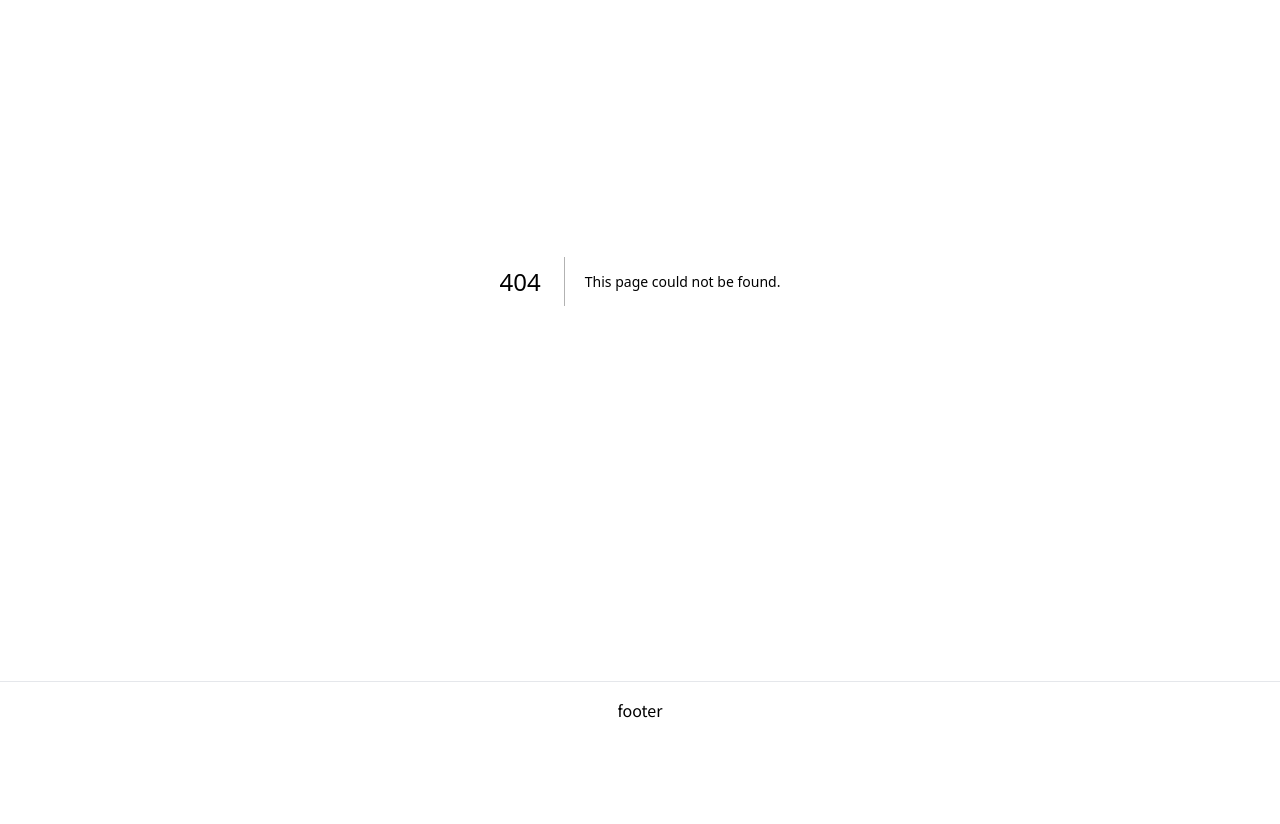
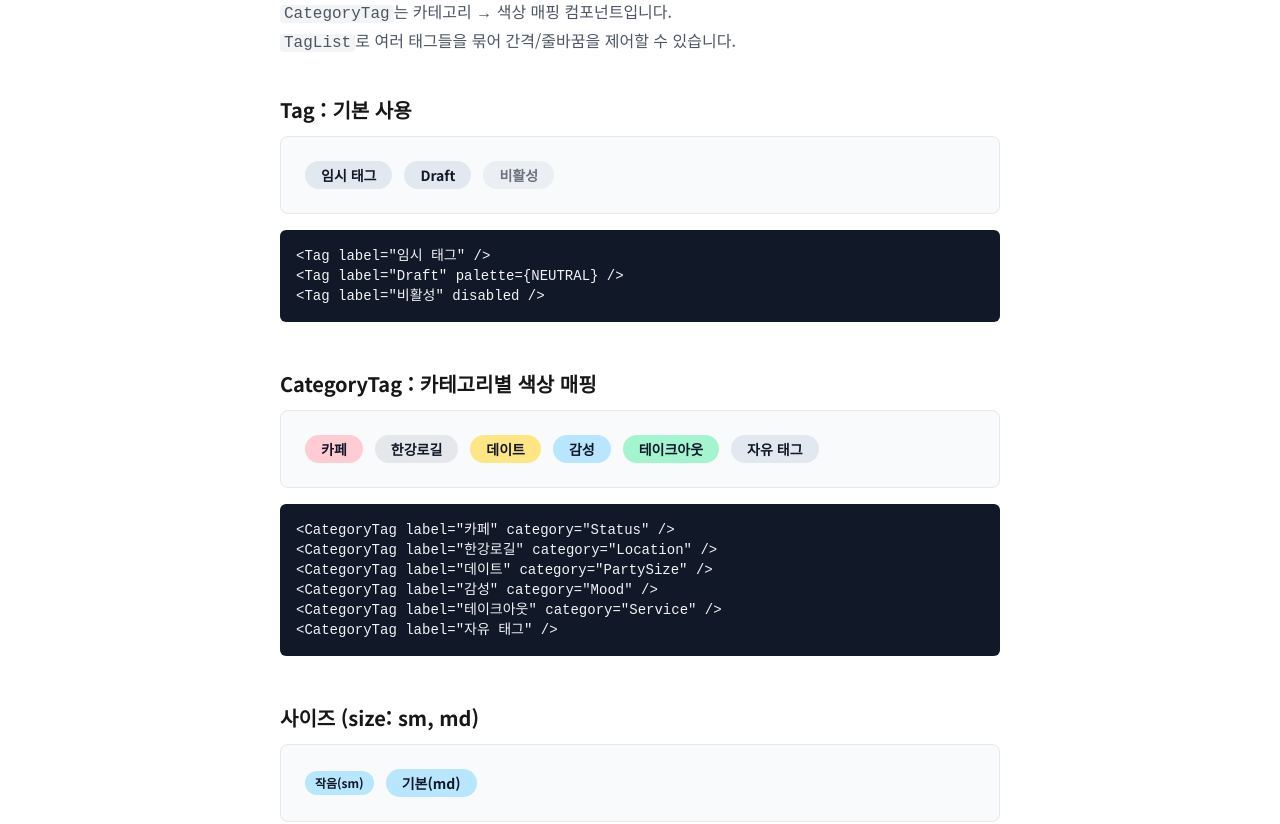
Before and after one commit to Starfish-122/CNX, a Next.js app: page /guide/tag in a window 1280 px wide. Before the commit this address had no page. Shown: the part 180-1004 px from the top of the page. Before the commit the page ends 918 px from the top, so only its background shows below. Built offline with nearby package versions, Linux system fonts and the light colour scheme.

Commit message:
feat: Tag, CategoryTag, TagList

```diff
--- a/src/app/(pages)/guide/page.tsx
+++ b/src/app/(pages)/guide/page.tsx
@@ -4,19 +4,24 @@ import Text from '@/components/base/Text';
 
 const components = [
   {
-    name: 'Title',
+    name: '📑 Title',
     description: '페이지/섹션에 사용되는 타이틀 컴포넌트',
     link: '/guide/title',
   },
 	{
-		name: 'Text',
+		name: '📑 Text',
 		description: '기본 텍스트 컴포넌트',
 		link: '/guide/text',
 	},
 	{
-		name: 'StarRating',
+		name: '⭐ StarRating',
 		description: '별점 컴포넌트',
 		link: '/guide/star-rating',
+	},
+	{
+		name: '🏷️ Tag & TagList',
+		description: '태그 컴포넌트',
+		link: '/guide/tag',
 	},
   // 필요 시 더 추가
 ];
--- /dev/null
+++ b/src/app/(pages)/guide/tag/page.tsx
@@ -0,0 +1,144 @@
+'use client';
+
+import React from 'react';
+import Title from '@/components/base/Title';
+
+import Tag from '@/components/base/Tag';
+import TagList from '@/components/base/TagList';
+import CategoryTag from '@/components/base/CategoryTag';
+
+import GuideLayout from '@/components/guide/GuideLayout';
+import GuideSection from '@/components/guide/GuideSection';
+import ExampleCard from '@/components/guide/ExampleCard';
+import PropsTable from '@/components/guide/PropsTable';
+import CodeTag from '@/components/guide/CodeTag';
+
+export default function TagsGuide(): React.JSX.Element {
+  return (
+    <GuideLayout
+      title="🏷️ Tag / TagList / CategoryTag"
+      description={
+        <>
+          <CodeTag>Tag</CodeTag>는 팔레트를 받아 렌더링하는 단순한 <b>프레젠테이션 전용</b> 컴포넌트,<br/>
+          <CodeTag>CategoryTag</CodeTag>는 카테고리 → 색상 매핑 컴포넌트입니다.<br/>
+          <CodeTag>TagList</CodeTag>로 여러 태그들을 묶어 간격/줄바꿈을 제어할 수 있습니다.
+        </>
+      }
+    >
+      {/* 기본 사용: Tag (Neutral) */}
+      <GuideSection title="Tag : 기본 사용">
+        <ExampleCard
+          demo={
+            <TagList>
+              <Tag label="임시 태그" />
+              <Tag label="Draft" />
+              <Tag label="비활성" disabled />
+            </TagList>
+          }
+          code={`<Tag label="임시 태그" />
+<Tag label="Draft" palette={NEUTRAL} />
+<Tag label="비활성" disabled />`}
+        />
+      </GuideSection>
+
+      {/* 카테고리 매핑: CategoryTag */}
+      <GuideSection title="CategoryTag : 카테고리별 색상 매핑">
+        <ExampleCard
+          demo={
+            <TagList>
+              <CategoryTag label="카페" category="Status" />
+              <CategoryTag label="한강로길" category="Location" />
+              <CategoryTag label="데이트" category="PartySize" />
+              <CategoryTag label="감성" category="Mood" />
+              <CategoryTag label="테이크아웃" category="Service" />
+              <CategoryTag label="자유 태그" /> {/* category 없음 → Neutral */}
+            </TagList>
+          }
+          code={`<CategoryTag label="카페" category="Status" />
+<CategoryTag label="한강로길" category="Location" />
+<CategoryTag label="데이트" category="PartySize" />
+<CategoryTag label="감성" category="Mood" />
+<CategoryTag label="테이크아웃" category="Service" />
+<CategoryTag label="자유 태그" />`}
+        />
+      </GuideSection>
+
+      {/* 사이즈 */}
+      <GuideSection title="사이즈 (size: sm, md)">
+        <ExampleCard
+          demo={
+            <div className="space-y-6">
+              <div>
+                <TagList>
+                  <CategoryTag label="작음(sm)" category="Mood" size="sm" />
+                  <CategoryTag label="기본(md)" category="Mood" size="md" />
+                </TagList>
+              </div>
+            </div>
+          }
+          code={`<CategoryTag label="작음(sm)" category="Mood" size="sm" />
+<CategoryTag label="기본(md)" category="Mood" size="md" />`}
+        />
+      </GuideSection>
+
+      {/* 리스트 레이아웃 */}
+      <GuideSection title="리스트 레이아웃 (gap, wrap)">
+        <ExampleCard
+          demo={
+            <div className="space-y-6">
+              <div>
+                <TagList gap="lg" wrap className="max-w-xs border rounded p-3">
+                  {Array.from({ length: 8 }).map((_, i) => (
+                    <CategoryTag key={i} label={`태그 ${i + 1}`} category="Status" />
+                  ))}
+                </TagList>
+              </div>
+            </div>
+          }
+          code={`<TagList gap="lg" wrap>
+  {Array.from({ length: 8 }).map((_, i) => (
+    <CategoryTag key={i} label={\`태그 \${i + 1}\`} category="Status" />
+  ))}
+</TagList>`}
+        />
+      </GuideSection>
+
+      {/* Props */}
+      <GuideSection title="Props">
+        <Title element="h3" className="text-md mb-3">Tag</Title>
+        <PropsTable
+          rows={[
+            { prop: 'label', type: 'string', def: '—', desc: '표시할 텍스트' },
+            { prop: 'palette', type: '{ base: string; hover?: string }', def: '—', desc: '색상 팔레트' },
+            { prop: 'disabled', type: 'boolean', def: 'false', desc: '비활성화' },
+            { prop: 'size', type: `'sm' | 'md'`, def: `'md'`, desc: '크기' },
+            { prop: 'className', type: 'string', def: '—', desc: '커스텀 클래스' },
+          ]}
+        />
+
+        <div className="h-6" />
+        <Title element="h3" className="text-md mb-3">TagList</Title>
+        <PropsTable
+          rows={[
+            { prop: 'children', type: 'React.ReactNode', def: '—', desc: '내부 태그들' },
+            { prop: 'gap', type: `'sm' | 'md' | 'lg'`, def: `'md'`, desc: '간격' },
+            { prop: 'wrap', type: 'boolean', def: 'true', desc: '줄바꿈 허용' },
+            { prop: 'className', type: 'string', def: '—', desc: '커스텀 클래스' },
+          ]}
+        />
+
+        <div className="h-6" />
+        <Title element="h3" className="text-md mb-3">CategoryTag</Title>
+        <PropsTable
+          rows={[
+            { prop: 'label', type: 'string', def: '—', desc: '표시할 텍스트' },
+            { prop: 'category', type: `'Status' | 'Location' | 'PartySize' | ..`, def: '(optional)', desc: '카테고리' },
+            { prop: 'disabled', type: 'boolean', def: 'false', desc: '비활성화' },
+            { prop: 'size', type: `'sm' | 'md'`, def: `'md'`, desc: '크기' },
+            { prop: 'className', type: 'string', def: '—', desc: '커스텀 클래스' },
+          ]}
+        />
+      </GuideSection>
+    </GuideLayout>
+  );
+}
--- /dev/null
+++ b/src/components/base/CategoryTag.tsx
@@ -0,0 +1,32 @@
+'use client';
+
+import React from 'react';
+import Tag from './Tag';
+import { CATEGORY_COLOR, NEUTRAL, type TagCategory } from './categoryColors';
+
+type CategoryTagProps = {
+  label: string;
+  category?: TagCategory;
+  disabled?: boolean;
+  size?: 'sm' | 'md';
+  className?: string;
+};
+
+export default function CategoryTag({
+  label,
+  category,
+  disabled,
+  size = 'md',
+  className,
+}: CategoryTagProps) {
+  const palette = category ? CATEGORY_COLOR[category] : NEUTRAL;
+  return (
+    <Tag
+      label={label}
+      palette={palette}
+      disabled={disabled}
+      size={size}
+      className={className}
+    />
+  );
+}
--- /dev/null
+++ b/src/components/base/Tag.tsx
@@ -0,0 +1,61 @@
+'use client';
+
+import React from 'react';
+import clsx from 'clsx';
+import { twMerge } from 'tailwind-merge';
+
+type TagSize = 'sm' | 'md';
+
+export type TagPalette = {
+  base: string;    // 필수: 배경/텍스트
+  hover?: string;  // 선택: hover 배경
+};
+
+type TagProps = {
+  /** 태그 라벨 */
+  label: string;
+  /** 색상 팔레트 (기본값: NEUTRAL) */
+  palette?: TagPalette;
+  /** 비활성화 여부 */
+  disabled?: boolean;
+  /** 크기 */
+  size?: TagSize;
+  /** 커스텀 클래스 */
+  className?: string;
+};
+
+// 크기 매핑
+const SIZE_MAP: Record<TagSize, string> = {
+  sm: 'text-xs px-2.5 py-1',
+  md: 'text-sm px-4 py-1',
+};
+
+// 기본 팔레트
+const NEUTRAL: TagPalette = {
+  base: 'bg-slate-200 text-gray-900 dark:bg-slate-700 dark:text-gray-100'
+};
+
+export default function Tag({
+  label,
+  palette = NEUTRAL,
+  disabled,
+  size = 'md',
+  className,
+}: TagProps) {
+  return (
+    <span
+      className={twMerge(
+        clsx(
+          'cnx-tag inline-flex items-center rounded-full font-semibold transition-colors duration-200',
+          SIZE_MAP[size],
+          palette?.base,
+          !disabled && palette?.hover,
+          disabled && 'opacity-60 cursor-not-allowed',
+          className
+        )
+      )}
+    >
+      {label}
+    </span>
+  );
+}
--- /dev/null
+++ b/src/components/base/TagList.tsx
@@ -0,0 +1,31 @@
+'use client';
+
+import React from 'react';
+import clsx from 'clsx';
+import { twMerge } from 'tailwind-merge';
+
+type TagListProps = {
+  children: React.ReactNode;
+  gap?: 'sm' | 'md' | 'lg';
+  wrap?: boolean;
+  className?: string;
+};
+
+const GAP_MAP = { sm: 'gap-2', md: 'gap-3', lg: 'gap-4' };
+
+export default function TagList({
+  children,
+  gap = 'md',
+  wrap = true,
+  className,
+}: TagListProps) {
+  return (
+    <div
+      className={twMerge(
+        clsx('cnx-taglist inline-flex items-center', wrap ? 'flex-wrap' : 'flex-nowrap', GAP_MAP[gap], className)
+      )}
+    >
+      {children}
+    </div>
+  );
+}
--- /dev/null
+++ b/src/components/base/categoryColors.ts
@@ -0,0 +1,16 @@
+export type TagCategory = 'Status' | 'Location' | 'PartySize' | 'Mood' | 'Service';
+
+export const NEUTRAL = { base: 'bg-slate-200 text-gray-900 dark:bg-slate-700 dark:text-gray-100' };
+
+export const CATEGORY_COLOR: Record<TagCategory, { base: string; hover?: string }> = {
+  // Status - 핑크
+  Status:   { base: 'bg-rose-200 text-gray-900 dark:bg-rose-300 dark:text-gray-900' },
+  // Location - 그레이
+  Location: { base: 'bg-gray-200 text-gray-900 dark:bg-gray-600 dark:text-gray-50' },
+  // PartySize - 노랑
+  PartySize:{ base: 'bg-amber-200 text-gray-900 dark:bg-amber-300 dark:text-gray-900' },
+  // Mood - 블루
+  Mood:     { base: 'bg-sky-200 text-gray-900 dark:bg-sky-300 dark:text-gray-900' },
+  // Service - 그린
+  Service:  { base: 'bg-emerald-200 text-gray-900 dark:bg-emerald-300 dark:text-gray-900' },
+};
```
